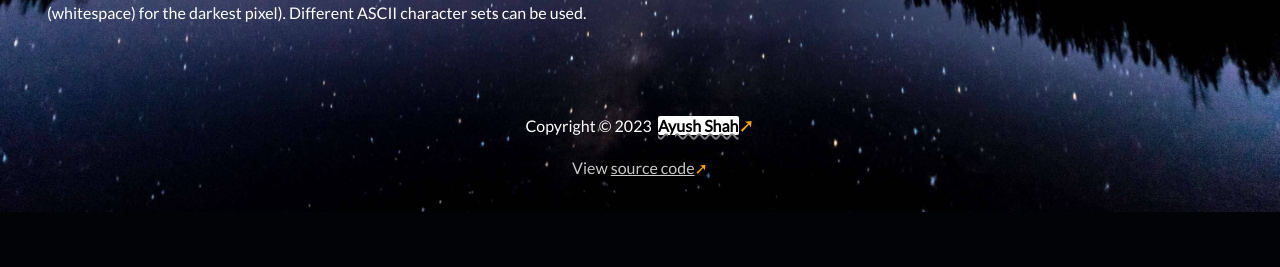
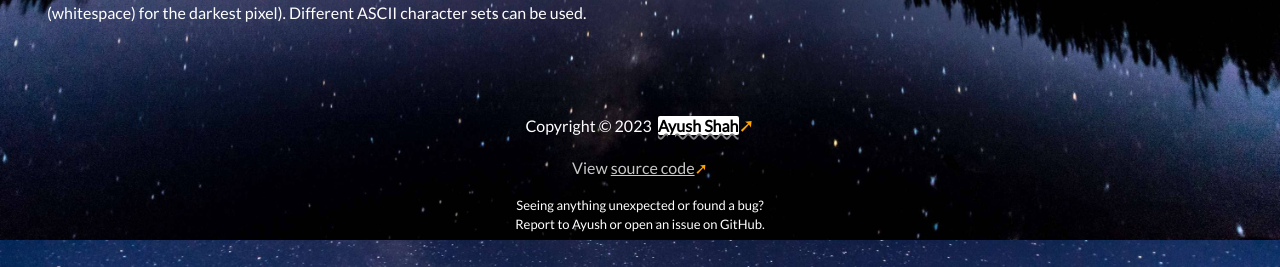
Before and after one commit to AyushShahh/synascie, a Flask app: page / in a window 1280 px wide. Shown: the part 1469-1736 px from the top of the page. Before the commit the page ends 1681 px from the top, so only its background shows below. Run offline with Flask 2, Linux system fonts and the light colour scheme; some libraries are stand-ins or nearby versions.

Commit message:
Add report bug text

```diff
--- a/templates/layout.html
+++ b/templates/layout.html
@@ -19,7 +19,10 @@
         {% block main %}{% endblock %}
         <div class="section options">
             <p>Copyright © 2023 &nbsp;<a id="link" href="https://ayushshahh.netlify.app/">Ayush Shah</a><span style="color:orange; font-size: larger;">&#10138;</span></p>
-            <p style="color:rgb(200, 200, 200)">View <a style="color: inherit; text-decoration: underline;" href="https://github.com/AyushShahh/ASCII-Art/">source code</a><span style="color:orange">&#10138;</span></p>
+            <p style="color:rgb(200, 200, 200)">
+                View <a style="color: inherit; text-decoration: underline;" href="https://github.com/AyushShahh/ASCII-Art/">source code</a><span style="color:orange">&#10138;</span>
+                <p style="font-size: small;">Seeing anything unexpected or found a bug?<br>Report to Ayush or open an issue on GitHub.</p>
+            </p>
         </div>
     </body>
 </html>
```
